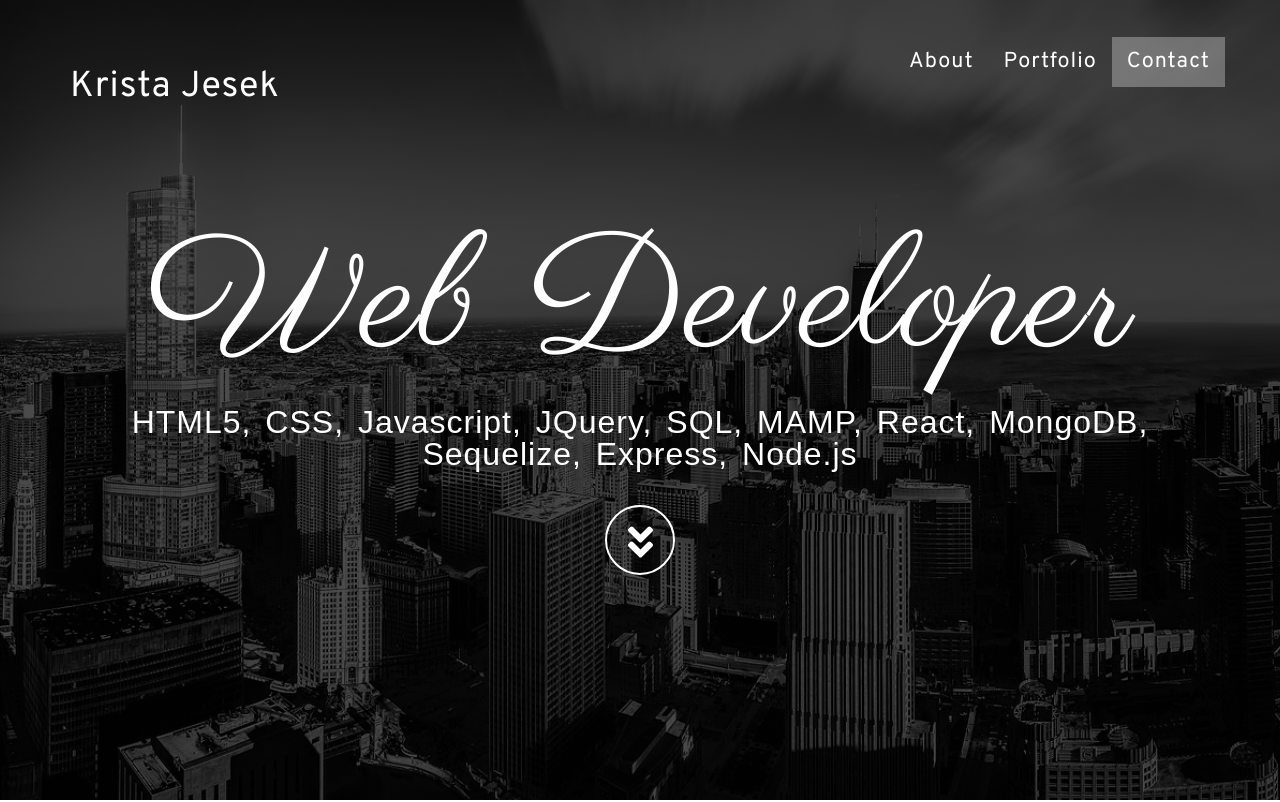
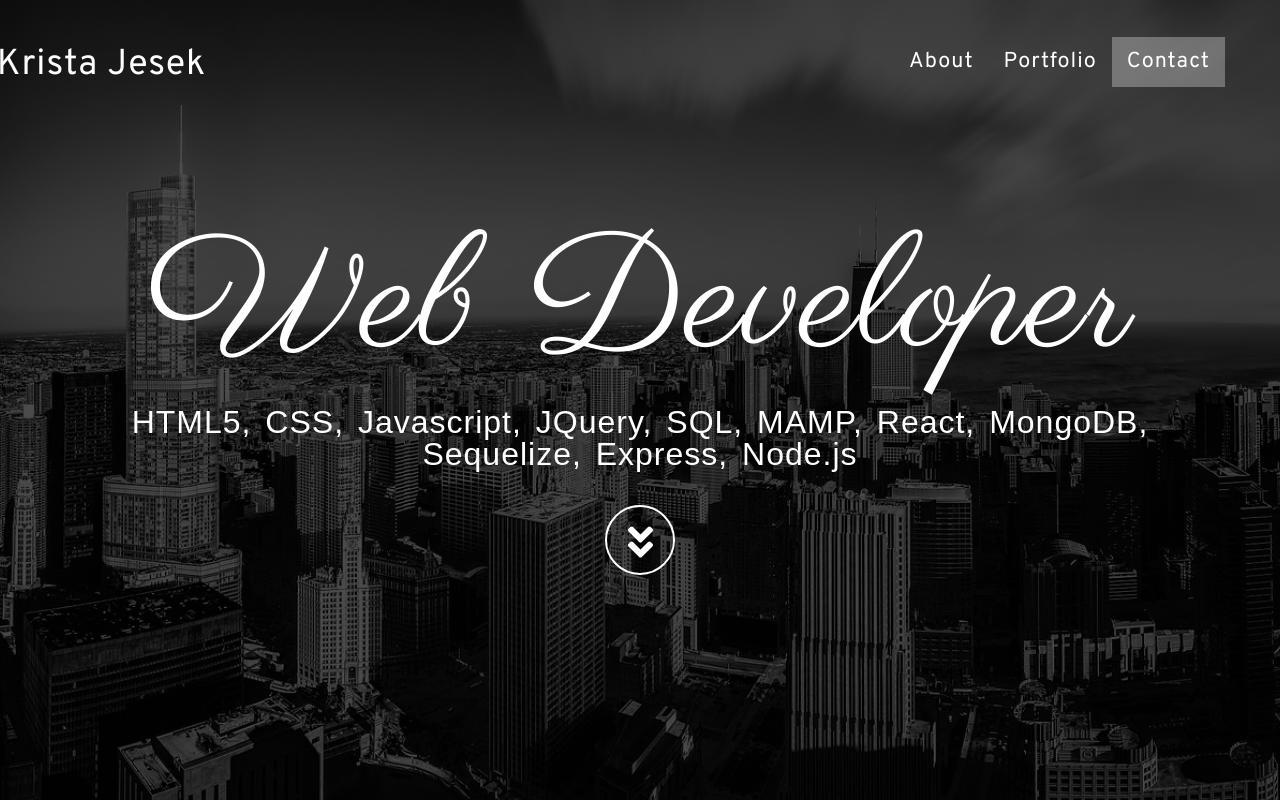
Before and after one commit to kjesek/portfolio2018, a website: page index.html in a window 1280 px wide. Shown: the top 802 px of the page. Drawn offline with nearby package versions, Linux system fonts and the light colour scheme; a web font is replaced by a local one.

Commit message:
fixes full name position and font issues

```diff
--- a/css/style.css
+++ b/css/style.css
@@ -59,10 +59,14 @@ h3 {
 #fullName {
   font-size: 200%;
   line-height: 290%;
+  width: 100%;
   padding-top: 20px;
-  padding-bottom: 5px;
+  margin-top: -20%;
+  margin-left: -35%;
   font-family: 'Overpass', sans-serif;
   color: white;
+  float: left;
+  position: relative;
 }
 
 li {
```
